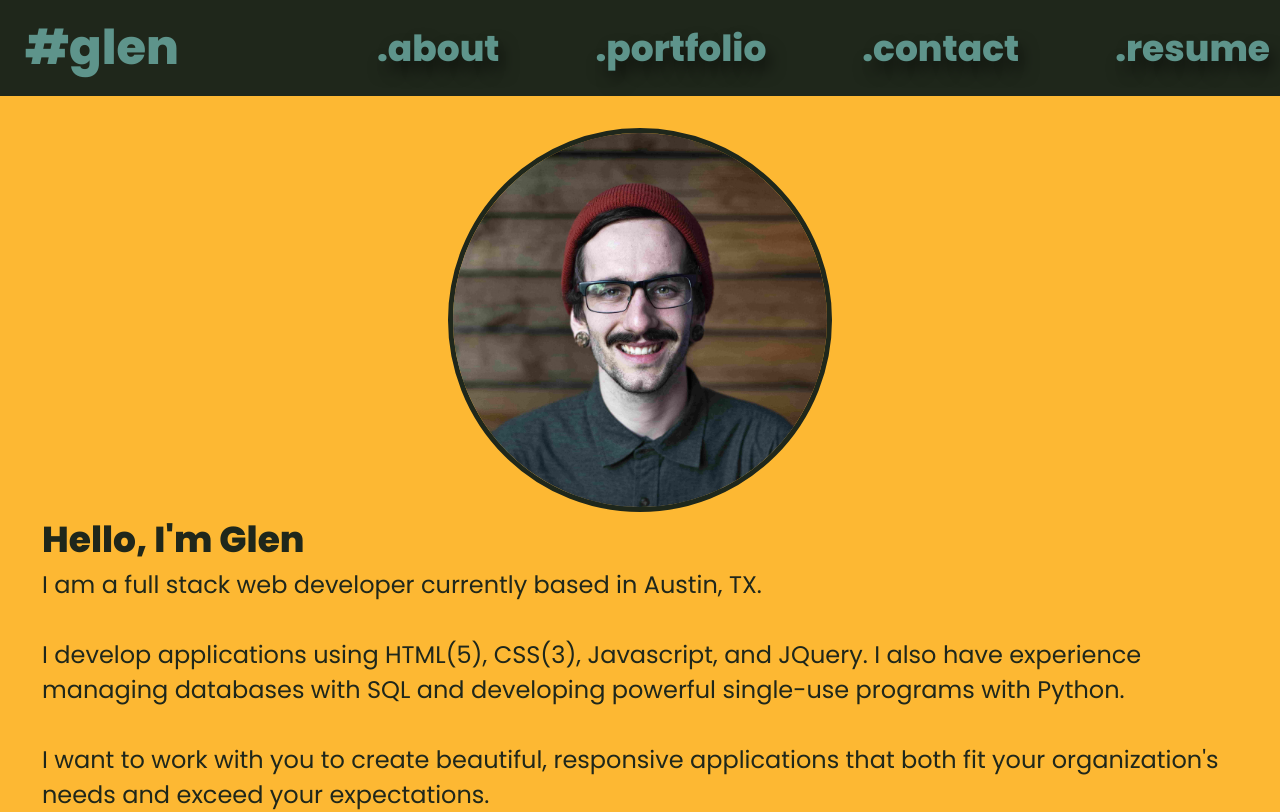
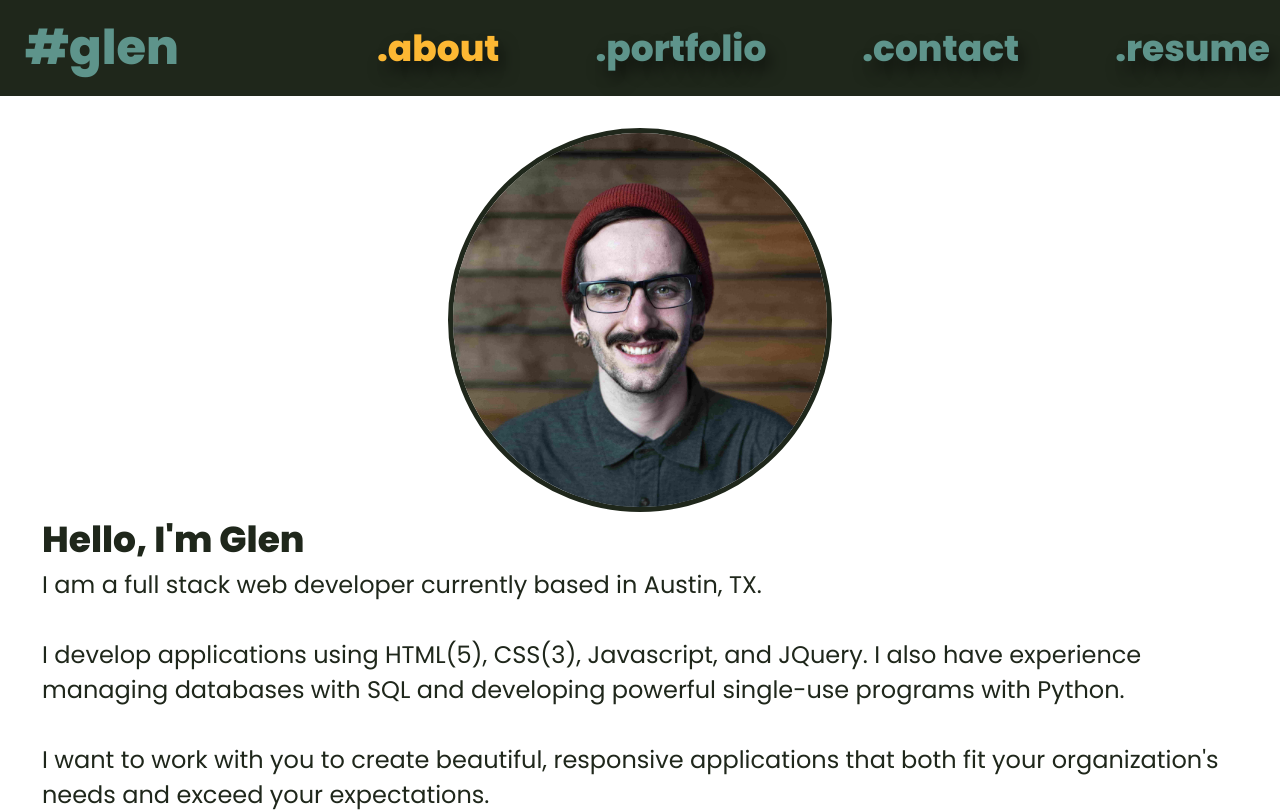
Before and after one commit to glendonintendo/personal-portfolio, a React (Create React App) app: page / in a window 1280 px wide. Shown: the top 812 px of the page. Built offline with nearby package versions, Linux system fonts and the light colour scheme.

Commit message:
add custom navigation active styles

```diff
--- a/src/components/Nav/index.js
+++ b/src/components/Nav/index.js
@@ -1,15 +1,23 @@
 import React from 'react';
-import { Link } from 'react-router-dom';
+import { Link, NavLink } from 'react-router-dom';
 
 function Nav() {
+	const checkActive = (match, location) => {
+		if (location.pathname !== '/portfolio' && location.pathname !== '/contact') {
+			return true;
+		} else {
+			return false;
+		}
+	};
+
 	return (
 		<header>
 			<h1><Link to='/'>#glen</Link></h1>
 			<nav>
 				<ul>
-					<li><Link to='/about'>.about</Link></li>
-					<li><Link to='/portfolio'>.portfolio</Link></li>
-					<li><Link to='/contact'>.contact</Link></li>
+					<li><NavLink to='/about' activeClassName='nav-selected' isActive={checkActive}>.about</NavLink></li>
+					<li><NavLink to='/portfolio' activeClassName='nav-selected'>.portfolio</NavLink></li>
+					<li><NavLink to='/contact' activeClassName='nav-selected'>.contact</NavLink></li>
 					<li><a href={require('../../assets/web-dev-resume.pdf')?.default} target='_blank'>.resume</a></li>
 				</ul>
 			</nav>
--- a/src/index.css
+++ b/src/index.css
@@ -26,7 +26,6 @@ code {
 }
 
 body {
-    background-color: var(--primary-color);
     font-family: 'Poppins', sans-serif;
     color: var(--secondary-color);
 }
@@ -72,6 +71,10 @@ nav ul li {
     font-weight: bold;
     text-shadow: 5px 10px 15px rgba(0, 0, 0, .5);
     padding: 0 5px;
+}
+
+.nav-selected {
+	color: var(--primary-color);
 }
 
 header a:hover {
@@ -134,7 +137,6 @@ header a:hover {
     display: flex;
     justify-content: center;
     flex-wrap: wrap;
-    background-color: #fff;
     padding: 2.5vw 0;
 }
 
@@ -184,6 +186,7 @@ header a:hover {
 /* styles for contact section */
 .connect {
     padding: 2.5vw 0;
+	background-color: var(--primary-color);
 }
 
 .connect h2 {
```
